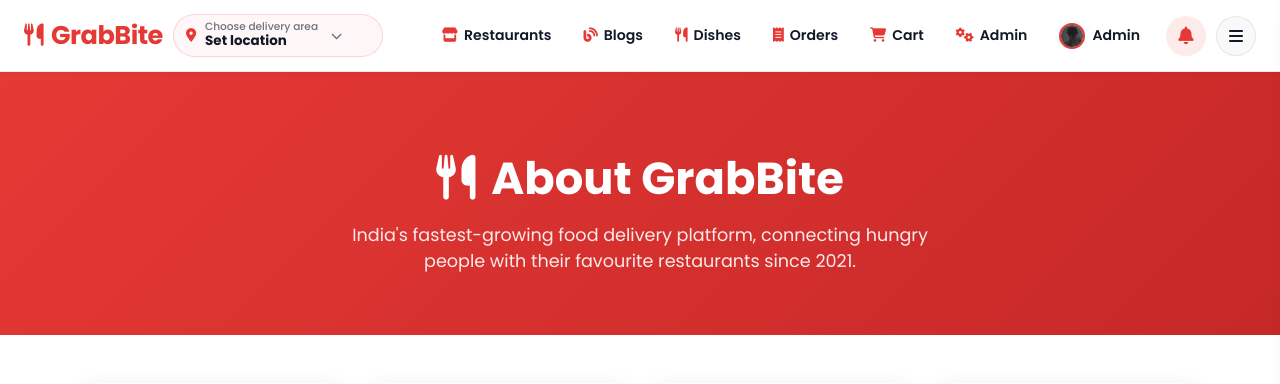
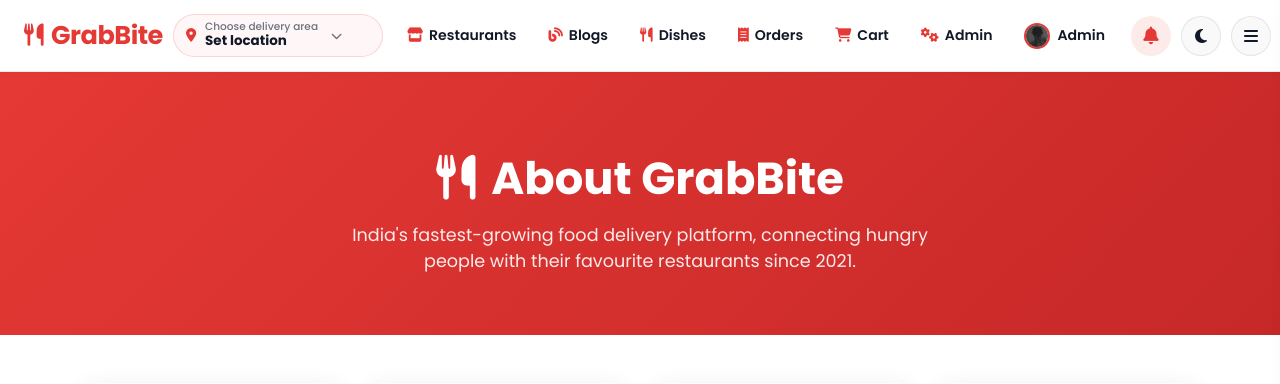
Before and after one commit to manav-2812/Grabbite, a Flask app: page /about in a window 1280 px wide. Shown: the top 384 px of the page. Run offline with Flask 3, Linux system fonts and the light colour scheme; a user stored in the database is signed in; data that the repository does not hold is empty; some libraries are stand-ins or nearby versions.

Commit message:
refactor(base): integrate initial theme loader script and active nav highlighting

```diff
--- a/templates/base.html
+++ b/templates/base.html
@@ -2,7 +2,21 @@
 <html lang="en">
 <head>
     <meta charset="UTF-8">
-    <meta name="viewport" content="width=device-width, initial-scale=1.0">
+    <meta name="viewport" content="width=device-width, initial-scale=1.0, viewport-fit=cover">
+    <meta name="theme-color" content="#ff4757">
+    <link rel="apple-touch-icon" href="{{ url_for('static', filename='img/logo.svg') }}">
+    <!-- Theme: apply data-theme before first paint to prevent flash of wrong theme -->
+    <script>
+      (function () {
+        try {
+          var t = localStorage.getItem('gb-theme');
+          if (t !== 'light' && t !== 'dark') {
+            t = (window.matchMedia && window.matchMedia('(prefers-color-scheme: dark)').matches) ? 'dark' : 'light';
+          }
+          document.documentElement.setAttribute('data-theme', t);
+        } catch (e) { document.documentElement.setAttribute('data-theme', 'light'); }
+      })();
+    </script>
     <meta name="csrf-token" content="{{ csrf_token() }}">
 
     <!-- Preconnect / Resource Hints -->
@@ -117,10 +131,12 @@
     <link rel="stylesheet" href="https://fonts.googleapis.com/css2?family=Poppins:wght@300;400;500;600;700&display=swap" media="print" onload="this.media='all'">
     <noscript><link rel="stylesheet" href="https://fonts.googleapis.com/css2?family=Poppins:wght@300;400;500;600;700&display=swap"></noscript>
 
+    <!-- Theme tokens (must load before other CSS) -->
+    <link rel="stylesheet" href="{{ url_for('static', filename='css/theme.css') }}?v=1.0.0">
     <!-- Custom CSS -->
     <link rel="stylesheet" href="{{ url_for('static', filename='css/style.css') }}?v=1.0.2">
     <!-- Modern Design System -->
-    <link rel="stylesheet" href="{{ url_for('static', filename='css/modern.css') }}?v=1.0.2">
+    <link rel="stylesheet" href="{{ url_for('static', filename='css/modern.css') }}?v=1.0.4">
     {% block styles %}{% endblock %}
 
     <!-- Toast CSS + Notification Panel -->
@@ -761,6 +777,11 @@
         <span id="notif-badge"></span>
       </button>
       {% endif %}
+
+      <!-- Theme toggle (sun/moon) -->
+      <button id="gb-theme-toggle" class="gb-icon-btn" type="button" title="Toggle dark mode" aria-label="Toggle dark mode">
+        <i class="fas fa-moon"></i>
+      </button>
 
       <!-- Hamburger (mobile only — opens full drawer) -->
       <button class="gb-hamburger" id="gb-hamburger" aria-label="Open menu">
@@ -863,7 +884,7 @@
     {% endwith %}
 
     <!-- Main Content -->
-    <main>
+    <main class="gb-page-fade">
         {% block content %}{% endblock %}
     </main>
 
@@ -882,9 +903,9 @@
         display: inline-flex;
         align-items: center;
         gap: 7px;
-        background: #fff;
-        color: #e53935;
-        border: 2px solid #e53935;
+        background: var(--gb-surface);
+        color: var(--gb-accent-dark);
+        border: 2px solid var(--gb-accent-dark);
         border-radius: 999px;
         padding: 10px 20px 10px 16px;
         font-weight: 700;
@@ -895,8 +916,8 @@
         letter-spacing: 0.2px;
       }
       #back-home-fab:hover {
-        background: #e53935;
-        color: #fff;
+        background: var(--gb-accent-dark);
+        color: var(--gb-on-accent);
         transform: translateY(-2px);
         box-shadow: 0 10px 30px rgba(229,57,53,0.32);
       }
@@ -1138,9 +1159,15 @@
                 const count = data.count || 0;
                 if (badge) {
                     if (count > 0) {
+                        const prevTop = parseInt(badge.textContent) || 0;
                         badge.textContent = count;
                         badge.classList.add('visible');
                         badge.style.display = 'flex';
+                        if (count > prevTop) {
+                            badge.classList.remove('bump');
+                            void badge.offsetWidth; /* reflow to restart animation */
+                            badge.classList.add('bump');
+                        }
                     } else {
                         badge.classList.remove('visible');
                         badge.style.display = 'none';
@@ -1148,8 +1175,15 @@
                 }
                 if (bottomBadge) {
                     if (count > 0) {
+                        const prev = parseInt(bottomBadge.textContent) || 0;
                         bottomBadge.textContent = count;
                         bottomBadge.classList.add('show');
+                        // Cart-add micro-interaction: bump when count increases
+                        if (count > prev) {
+                            bottomBadge.classList.remove('bump');
+                            void bottomBadge.offsetWidth; /* reflow to restart animation */
+                            bottomBadge.classList.add('bump');
+                        }
                     } else {
                         bottomBadge.classList.remove('show');
                     }
```
